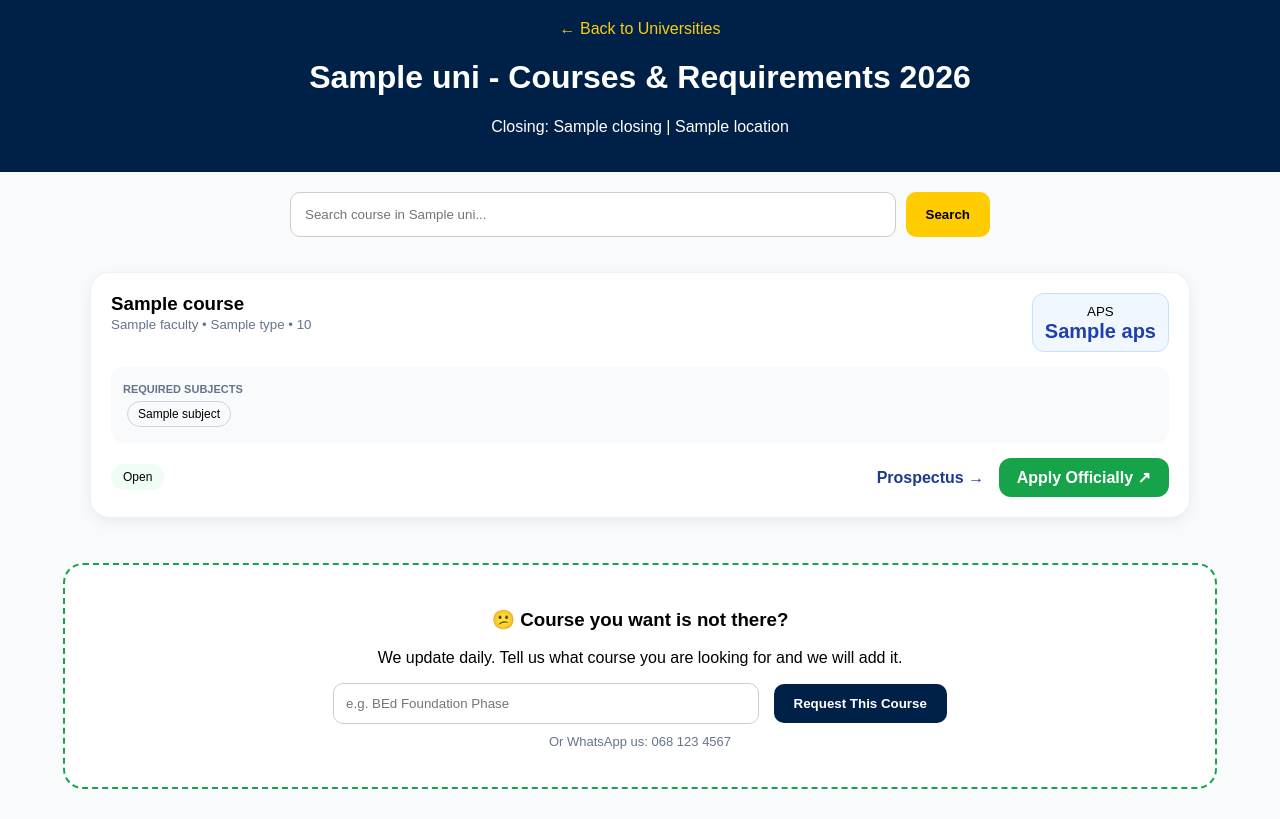
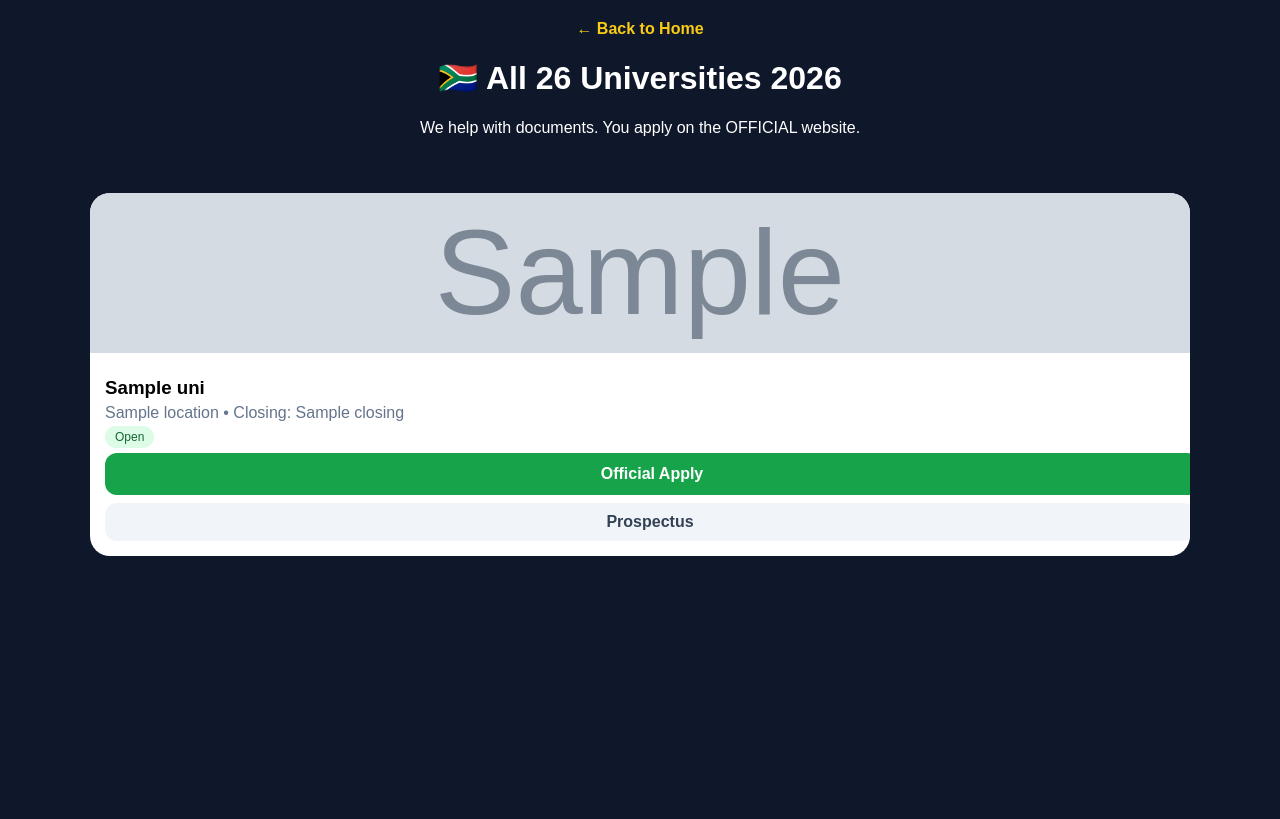
Before and after one commit to mapipaisiphile-commits/sa-uni-apply, a Flask app: template templates/universities.html in a window 1280 px wide. After the commit the page ends 556 px from the top, so only its background shows below. Run offline with Flask 3, Linux system fonts and the light colour scheme; the template is opened without the code that fills it: most values are stand-ins (such as "Sample title", 1, 10 or a date in 2020); grey boxes marked "Sample" are stand-in pictures.

Commit message:
fix universities page

```diff
--- a/templates/universities.html
+++ b/templates/universities.html
@@ -1,68 +1,38 @@
 <!DOCTYPE html>
 <html>
-<head><meta name="viewport" content="width=device-width, initial-scale=1"><title>{{uni.name}} Courses</title>
+<head><meta name="viewport" content="width=device-width, initial-scale=1"><title>All Universities</title>
 <style>
-body{font-family:Arial;background:#f8fafc;margin:0}
-.header{background:#002147;color:white;padding:20px;text-align:center}
-.header a{color:#facc15;text-decoration:none}
-.search{max-width:700px;margin:20px auto;display:flex;gap:10px;padding:0 15px}
-.search input{flex:1;padding:14px;border-radius:10px;border:1px solid #ccc}
-.grid{max-width:1100px;margin:auto;padding:15px;display:grid;grid-template-columns:repeat(auto-fit,minmax(350px,1fr));gap:20px}
-.card{background:white;border-radius:20px;padding:20px;box-shadow:0 4px 15px rgba(0,0,0,0.06);border:1px solid #eef2f7}
-.top{display:flex;justify-content:space-between}
-.aps{background:#f0f7ff;border:1px solid #c7e0ff;border-radius:12px;padding:8px 12px;text-align:center}
-.subj{background:#f8fafc;border:1px solid #cbd5e1;padding:5px 10px;border-radius:20px;font-size:12px;margin:4px;display:inline-block}
-.btn-apply{background:#16a34a;color:white;padding:10px 18px;border-radius:12px;text-decoration:none;font-weight:bold;display:inline-block}
-.request-box{max-width:1100px;margin:30px auto;background:white;border:2px dashed #16a34a;border-radius:20px;padding:25px;text-align:center}
-.request-box input{padding:12px;border-radius:10px;border:1px solid #ccc;width:70%;max-width:400px}
+body{margin:0;font-family:Arial;background:#0f172a;color:white}
+.header{padding:20px;text-align:center}
+.header a{color:#facc15;text-decoration:none;font-weight:bold}
+.grid{max-width:1100px;margin:auto;display:grid;grid-template-columns:repeat(auto-fit,minmax(300px,1fr));gap:20px;padding:20px}
+.card{background:white;color:black;border-radius:20px;overflow:hidden}
+.card img{width:100%;height:160px;object-fit:cover}
+.card-body{padding:15px}
+.badge{background:#dcfce7;color:#166534;padding:4px 10px;border-radius:20px;font-size:12px}
+.btn-apply{background:#16a34a;color:white;width:100%;padding:12px;border-radius:12px;border:none;font-weight:bold;display:block;text-align:center;text-decoration:none;margin-top:8px}
+.btn-pros{background:#f1f5f9;color:#334155;width:100%;padding:10px;border-radius:12px;border:none;font-weight:bold;display:block;text-align:center;text-decoration:none;margin-top:8px}
 </style>
 </head>
 <body>
 <div class="header">
-<a href="/universities">← Back to Universities</a>
-<h1>{{uni.name}} - Courses & Requirements 2026</h1>
-<p>Closing: {{uni.closing}} | {{uni.location}}</p>
+<a href="/">← Back to Home</a>
+<h1>🇿🇦 All 26 Universities 2026</h1>
+<p>We help with documents. You apply on the OFFICIAL website.</p>
 </div>
-
-<div class="search">
-<form method="get" style="display:flex;flex:1;gap:10px">
-<input type="text" name="search" placeholder="Search course in {{uni.name}}..." value="{{search}}">
-<button style="background:#ffcc00;padding:14px 20px;border-radius:10px;border:none;font-weight:bold">Search</button>
-</form>
-</div>
-
 <div class="grid">
-{% for c in courses %}
+{% for uni in universities %}
 <div class="card">
-<div class="top">
-<div><h3 style="margin:0">{{c.name}}</h3><small style="color:#64748b">{{c.faculty}} • {{c.type}} • {{c.duration}}</small></div>
-<div class="aps"><small>APS</small><b style="display:block;font-size:20px;color:#1e40af">{{c.aps}}</b></div>
-</div>
-<div style="margin-top:15px;background:#f8fafc;padding:12px;border-radius:12px">
-<b style="font-size:11px;color:#64748b">REQUIRED SUBJECTS</b><br>
-{% for s in c.subjects %}<span class="subj">{{s}}</span>{% endfor %}
-</div>
-<div style="margin-top:15px;display:flex;justify-content:space-between;align-items:center">
-<span style="background:{% if c.status=='Open' %}#f0fdf4{% else %}#fef2f2{% endif %};padding:6px 12px;border-radius:20px;font-size:12px">{{c.status}}</span>
-<div>
-<a href="/prospectus/{{uni.prospectus}}" style="color:#1e3a8a;font-weight:bold;text-decoration:none;margin-right:10px">Prospectus →</a>
-<a href="/apply?course={{c.name}}&uni={{uni.code}}" class="btn-apply">Apply Officially ↗</a>
-</div>
+<img src="{{uni.image}}" alt="">
+<div class="card-body">
+<h3 style="margin:5px 0">{{uni.name}}</h3>
+<p style="margin:5px 0;color:#64748b">{{uni.location}} • Closing: {{uni.closing}}</p>
+<span class="badge">Open</span>
+<a href="/courses/{{uni.code}}" class="btn-apply">Official Apply</a>
+<a href="{{uni.apply_link}}" target="_blank" class="btn-pros">Prospectus</a>
 </div>
 </div>
 {% endfor %}
 </div>
-
-<div class="request-box">
-<h3>😕 Course you want is not there?</h3>
-<p>We update daily. Tell us what course you are looking for and we will add it.</p>
-<form action="/apply" method="get">
-<input type="text" name="course" placeholder="e.g. BEd Foundation Phase">
-<input type="hidden" name="uni" value="{{uni.code}}">
-<button type="submit" style="background:#002147;color:white;padding:12px 20px;border-radius:10px;border:none;font-weight:bold;margin-left:10px">Request This Course</button>
-</form>
-<p style="color:#64748b;font-size:13px;margin-top:10px">Or WhatsApp us: 068 123 4567</p>
-</div>
-
 </body>
 </html>
```
Also changed, not shown: 1 other file.
